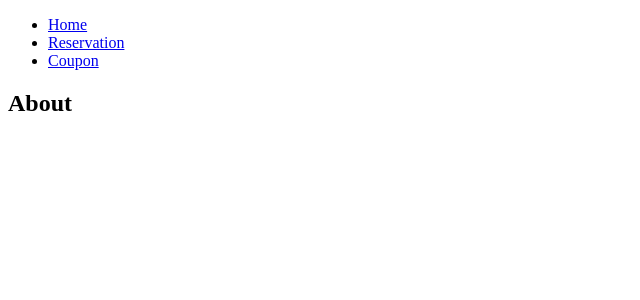
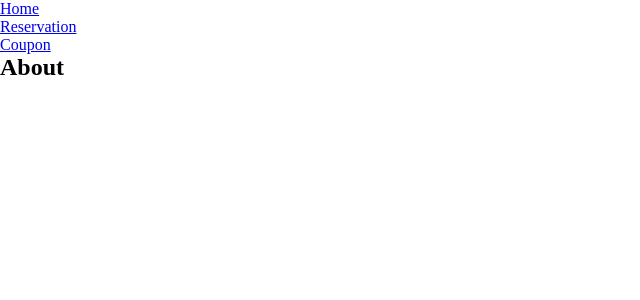
Before and after one commit to minemanemo/mobile-reserve-react, a React (Create React App) app: page /about in a window 1280 px wide. Shown: the top 300 px of the page, without its empty margins (0-640 px from the left). Built offline with nearby package versions, Linux system fonts and the light colour scheme.

Commit message:
Add Global Style

```diff
--- a/package.json
+++ b/package.json
@@ -10,6 +10,7 @@
     "react-dom": "^17.0.2",
     "react-router-dom": "^5.2.0",
     "react-scripts": "4.0.3",
+    "styled-components": "^5.3.0",
     "typescript": "^4.1.2",
     "web-vitals": "^1.0.1"
   },
@@ -51,6 +52,7 @@
     "@types/react": "^17.0.0",
     "@types/react-dom": "^17.0.0",
     "@types/react-router-dom": "^5.1.7",
+    "@types/styled-components": "^5.1.9",
     "eslint-config-airbnb": "^18.2.1",
     "eslint-config-prettier": "^8.3.0"
   }
--- a/src/index.tsx
+++ b/src/index.tsx
@@ -1,14 +1,22 @@
 import React from 'react';
 import ReactDOM from 'react-dom';
 import { BrowserRouter } from 'react-router-dom';
+import { ThemeProvider } from 'styled-components';
+
 import App from './App';
+import GlobalStyle from './style/global';
+import theme from './style/theme';
+
 import reportWebVitals from './reportWebVitals';
 
 ReactDOM.render(
   <React.StrictMode>
-    <BrowserRouter>
-      <App />
-    </BrowserRouter>
+    <ThemeProvider theme={theme}>
+      <BrowserRouter>
+        <App />
+      </BrowserRouter>
+      <GlobalStyle />
+    </ThemeProvider>
   </React.StrictMode>,
   document.getElementById('root'),
 );
--- /dev/null
+++ b/src/style/global.ts
@@ -0,0 +1,17 @@
+import { createGlobalStyle } from 'styled-components';
+
+const GlobalStyle = createGlobalStyle`
+  * {
+    margin: 0;
+    padding: 0;
+  }
+
+  body {
+    position: absolute;
+    width: 100%;
+    height: 100%;
+    background-color: #FFFFFF;
+  }
+`;
+
+export default GlobalStyle;
--- /dev/null
+++ b/src/style/theme.ts
@@ -0,0 +1,3 @@
+const theme = {};
+
+export default theme;
```
Also changed, not shown: 1 other file (tests, documents, lock files or other folders).
